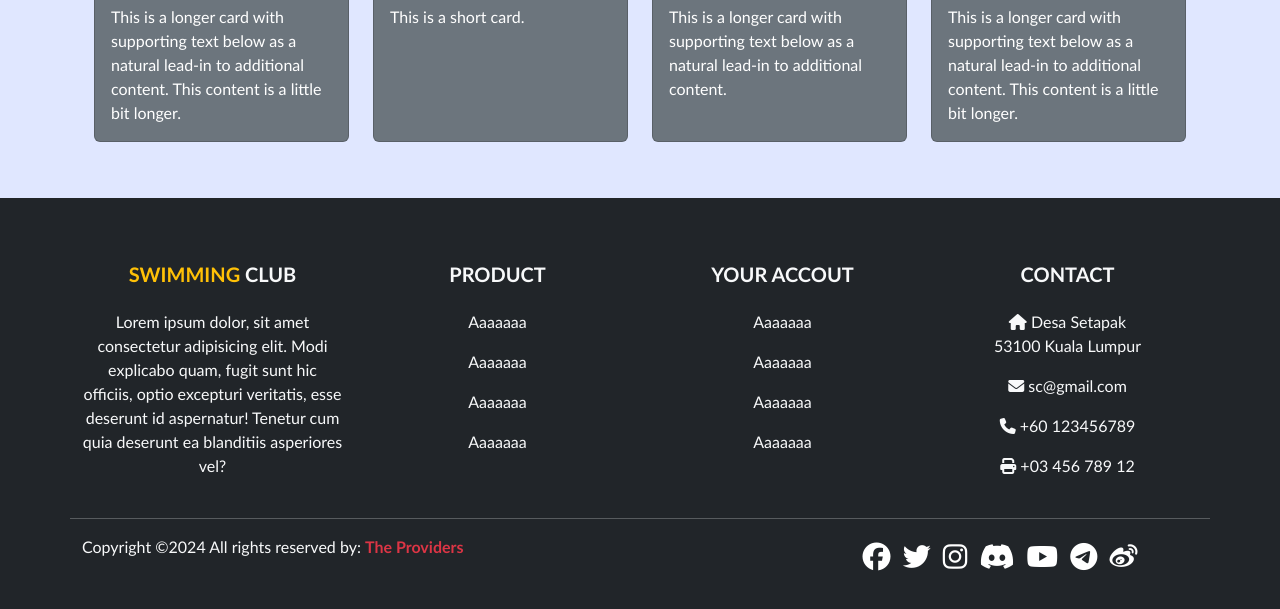
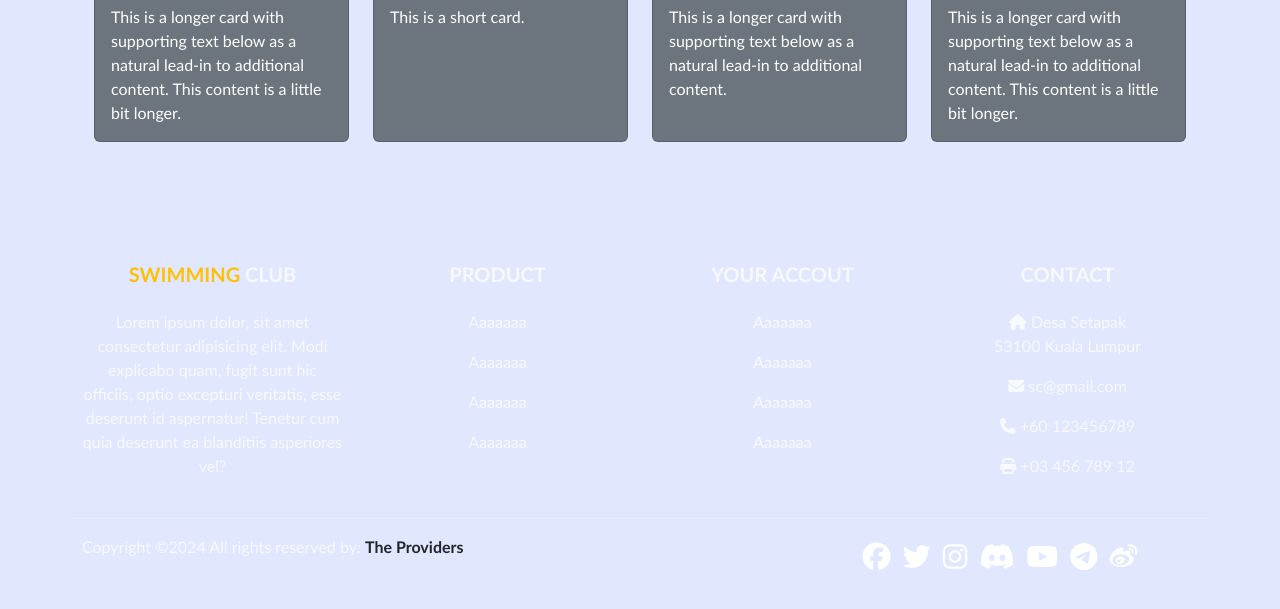
Before and after one commit to Lil-Ken/Swimming-Club, a plain HTML site: page index.html in a window 1280 px wide. Shown: the part 1452-2061 px from the top of the page. Drawn offline with nearby package versions, Linux system fonts and the light colour scheme.

Commit message:
Update index.html

```diff
--- a/index.html
+++ b/index.html
@@ -193,7 +193,7 @@
 
     <a id="contact"></a>
 
-    <footer class="bg-dark text-light pt-5 pb-4">
+<footer class="text-light pt-5 pb-4">
       <div class="container text-center text-md-right">
         <div class="row text-center text-md-right">
           <div class="col-md-3 mx-auto mt-3">
@@ -263,7 +263,7 @@
         <div class="col-md-7 col-lg-8 ">
           <p>
             Copyright &copy;2024 All rights reserved by:
-            <a href="#" class="text-danger link-opacity-50-hover text-decoration-none fw-bold">The Providers</a>
+            <a href="#" class="text-dark link-opacity-50-hover text-decoration-none fw-bold">The Providers</a>
           </p>
         </div>
 
```
